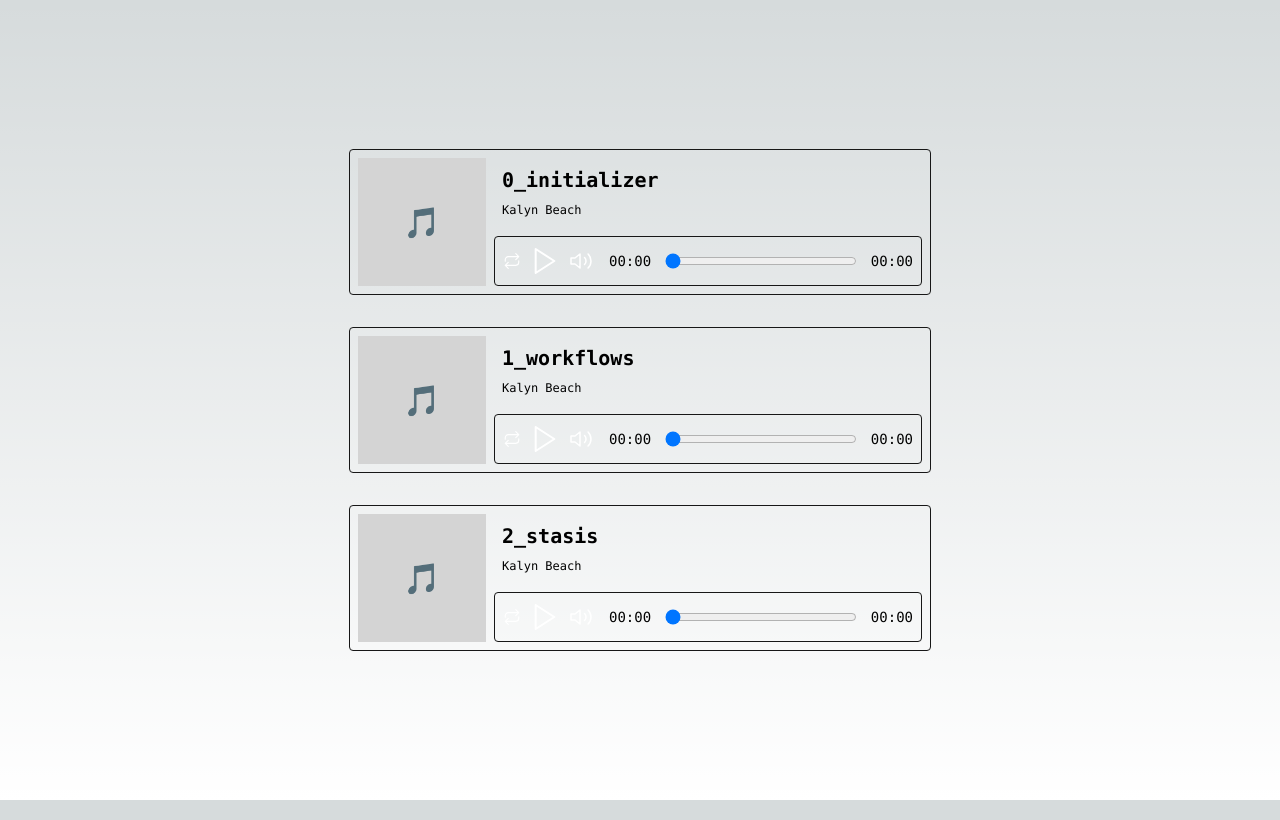
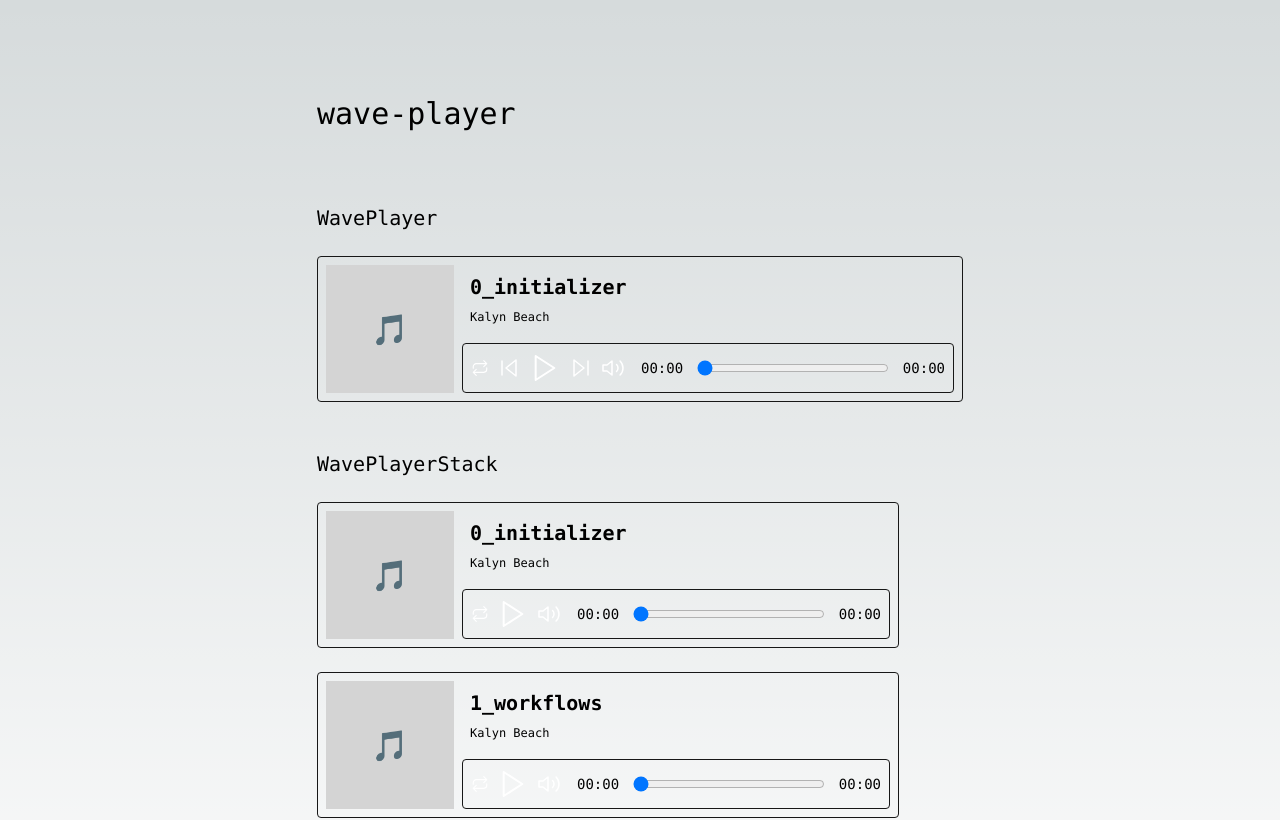
Before and after one commit to kalynbeach/wave-player-demo, a Next.js app: page / in a window 1280 px wide. Shown: the top 820 px of the page. Built offline with nearby package versions, Linux system fonts and the light colour scheme; no server answers.

Commit message:
update Home page, update WavePlayerStack styles

```diff
--- a/src/app/(wave-player)/WavePlayer.tsx
+++ b/src/app/(wave-player)/WavePlayer.tsx
@@ -56,7 +56,7 @@ export default function WavePlayer({ id, mode, tracks, isActive }: Props) {
   }, [audioInitialized, currentTrack, id])
 
   return (
-    <div className='wave-player p-2 max-w-xs md:max-w-3xl'>
+    <div className='wave-player max-w-xs md:max-w-3xl'>
       <ModeProvider mode={mode}>
         <audio
           src={currentTrack.src}
--- a/src/app/(wave-player)/WavePlayerStack.tsx
+++ b/src/app/(wave-player)/WavePlayerStack.tsx
@@ -7,6 +7,8 @@ type Props = {
 
 export default function WavePlayerStack({ tracks }: Props) {
   return (
+    <div className='wave-player-stack flex flex-col gap-6 justify-center items-center'>
+      {
         tracks.map((track: Track) => (
           <WavePlayer
             key={track.id}
@@ -16,5 +18,7 @@ export default function WavePlayerStack({ tracks }: Props) {
             isActive={false}
           />
         ))
+      }
+    </div>
   )
 }
--- a/src/app/page.tsx
+++ b/src/app/page.tsx
@@ -1,3 +1,4 @@
+import { WavePlayerMode } from '@/lib/types'
 import WavePlayer from './(wave-player)/WavePlayer'
 import WavePlayerStack from './(wave-player)/WavePlayerStack'
 import { tracks } from '@/lib/tracks'
@@ -5,7 +6,16 @@ import { tracks } from '@/lib/tracks'
 export default function Home() {
   return (
     <main className='w-full min-h-screen md:p-24 flex flex-col justify-center items-center'>
-      <div className='flex flex-col gap-4 items-center justify-center'>
+      <div className='flex flex-col gap-6 justify-center items-start'>
+        <h1 className='mb-6 text-3xl font-mono'>wave-player</h1>
+        <h2 className='mt-6 text-xl font-mono'>WavePlayer</h2>
+        <WavePlayer
+          id={0}
+          mode={WavePlayerMode.Playlist}
+          tracks={tracks}
+          isActive={false}
+        />
+        <h2 className='mt-6 text-xl font-mono'>WavePlayerStack</h2>
         <WavePlayerStack
           tracks={tracks}
         />
```
Lines whose indentation alone changed are shown as unchanged.
